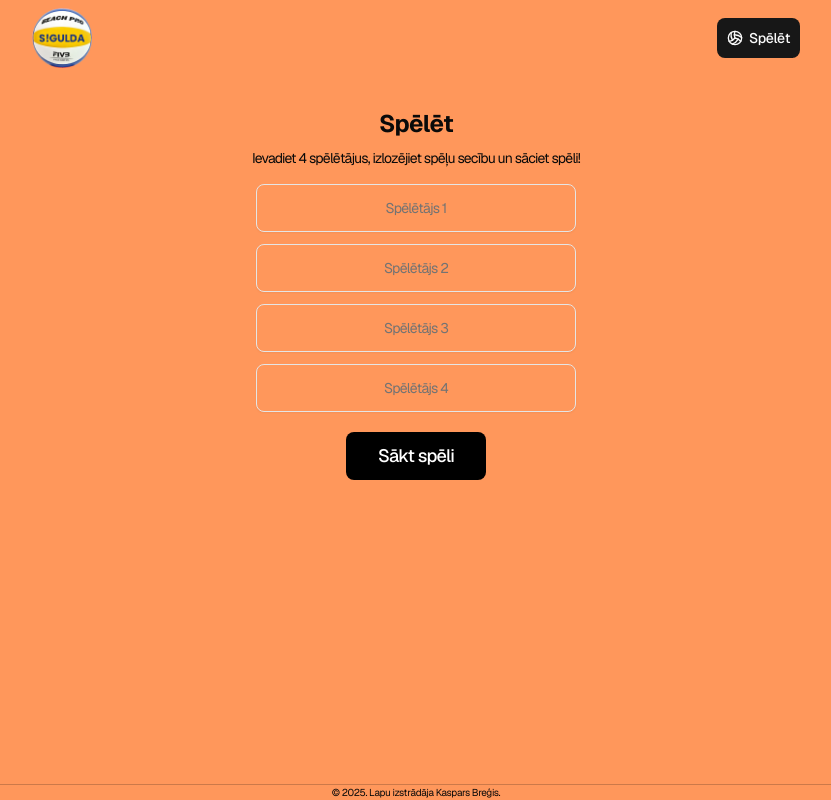
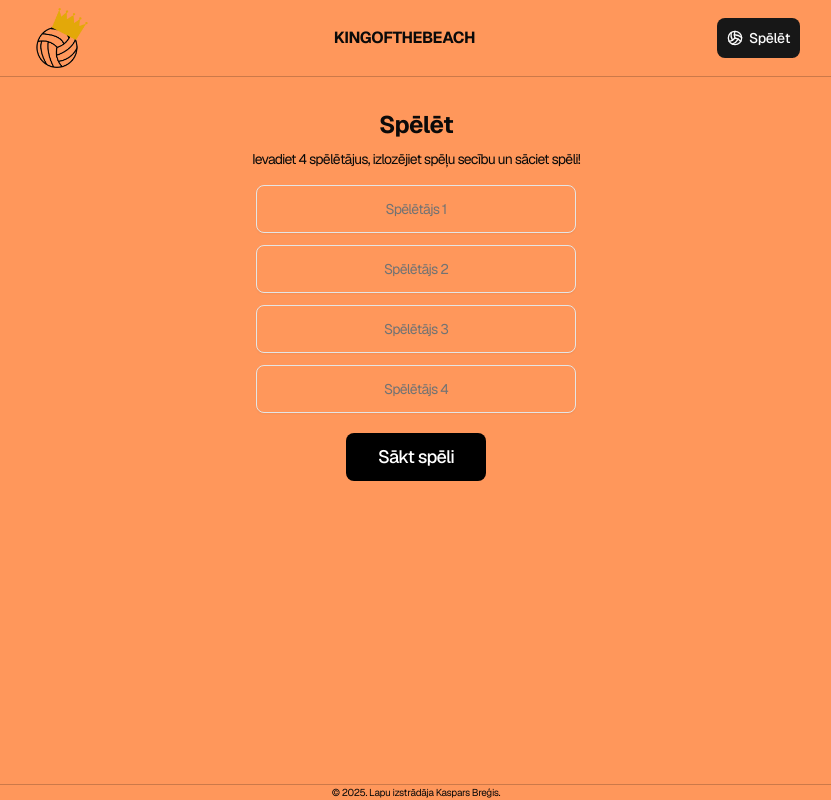
Before and after one commit to kasparsbregis/siguldabeach, a Next.js app: page /play in a window 1280 px wide. Shown: the whole page, without its empty margins (224-1055 px from the left). Built offline with nearby package versions, Linux system fonts and the light colour scheme.

Commit message:
changes in navbar

```diff
--- a/app/components/Navbar.tsx
+++ b/app/components/Navbar.tsx
@@ -9,9 +9,9 @@ const Navbar = () => {
     <div className="w-full max-w-[800px] mx-auto px-4 py-2">
       <div className="flex justify-between items-center">
         <div>
-          <Link href="/">
+          <Link href="/" className="flex items-center justify-center gap-2">
             <Image
-              src={"/siguldabeach-logo.png"}
+              src={"/kingofthebeach-logo.png"}
               alt="Logo"
               width={45}
               height={45}
@@ -19,7 +19,7 @@ const Navbar = () => {
             />
           </Link>
         </div>
-
+        <span className="text-md font-bold">KINGOFTHEBEACH</span>
         <div className="flex gap-1 md:gap-2">
           <Link href="/play">
             <Button
--- a/app/page.tsx
+++ b/app/page.tsx
@@ -3,6 +3,7 @@ import Footer from "./components/Footer";
 import Navbar from "./components/Navbar";
 import { Volleyball } from "lucide-react";
 import Link from "next/link";
+import Image from "next/image";
 
 export default function Home() {
   return (
@@ -12,15 +13,31 @@ export default function Home() {
       </div>
       <div className="container mx-auto flex-1 tracking-tighter">
         <div className="flex flex-col items-center justify-center h-full">
-          <h1 className="text-3xl font-bold text-center ">KINGOFTHEBEACH</h1>
-          <p className="text-lg text-center mt-4">
+          <Image
+            src={"/kingofthebeach-logo.png"}
+            alt="King of the Beach"
+            width={200}
+            height={200}
+            className="mb-4 w-[200px] h-[200px]"
+          />
+          <div className="flex flex-col items-center justify-center -space-y-4">
+            <h1 className="text-8xl font-bold text-center leading-none">
+              KING
+            </h1>
+            <h1 className="text-7xl font-bold text-center leading-none">
+              OF THE
+            </h1>
+            <h1 className="text-7xl font-bold text-center leading-none">
+              BEACH
+            </h1>
+          </div>
+          <p className="text-2xl text-center mt-4 w-[70%] md:w-full text-gray-700">
             Ievadiet 4 spēlētājus, izlozējiet spēļu secību un sāciet spēli!
           </p>
           <Link href="/play" className="mt-4">
             <Button
               variant={"default"}
-              size="sm"
-              className="md:h-10 md:px-4 md:py-2"
+              className="bg-black text-white hover:bg-gray-800 h-12 px-8 text-lg mt-2 w-48"
               asChild
             >
               <div>
--- a/app/play/page.tsx
+++ b/app/play/page.tsx
@@ -397,7 +397,7 @@ const Play = () => {
 
   return (
     <div className="h-[100vh] flex flex-col tracking-tight">
-      <div>
+      <div className="w-full border-b border-black/20">
         <Navbar />
       </div>
       <div
```
Also changed, not shown: public/kingofthebeach-logo.png (added).
